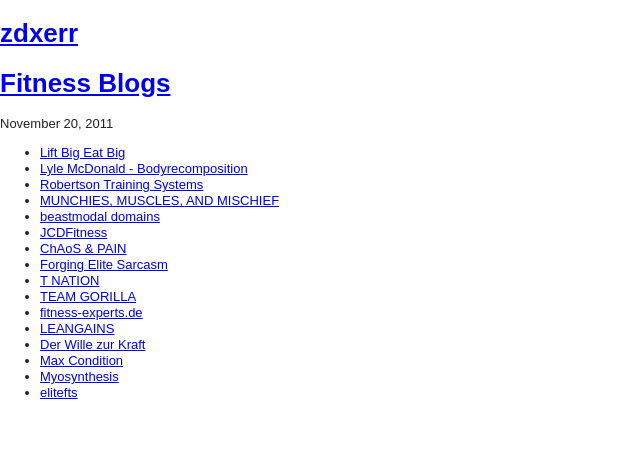
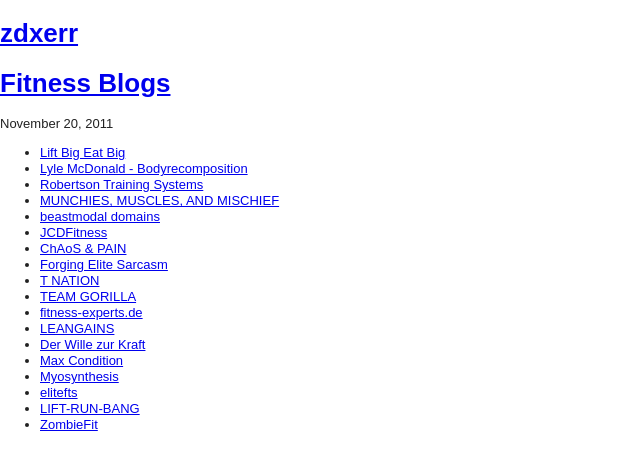
Before and after one commit to zdxerr/zdxerr.github.com, a Jekyll site: the page built from _posts/2011-11-20-fitness-blogs.markdown, in a window 1280 px wide. Shown: the top 470 px of the page, without its empty margins (0-640 px from the left). Built offline with Jekyll 4.4.1, drawn with Linux system fonts in a browser that asks for light colours; nearby versions of some CDN libraries; Markdown is read by kramdown in place of the engine named in the settings.

Commit message:
Update _posts/2011-11-20-fitness-blogs.markdown

```diff
--- a/_posts/2011-11-20-fitness-blogs.markdown
+++ b/_posts/2011-11-20-fitness-blogs.markdown
@@ -20,3 +20,5 @@
 - [Max Condition](http://www.maxcondition.com/)
 - [Myosynthesis](http://www.myosynthesis.com/)
 - [elitefts](http://articles.elitefts.net/)
+- [LIFT-RUN-BANG](http://www.lift-run-bang.com/)
+- [ZombieFit](http://zombiefit.org/)
```
